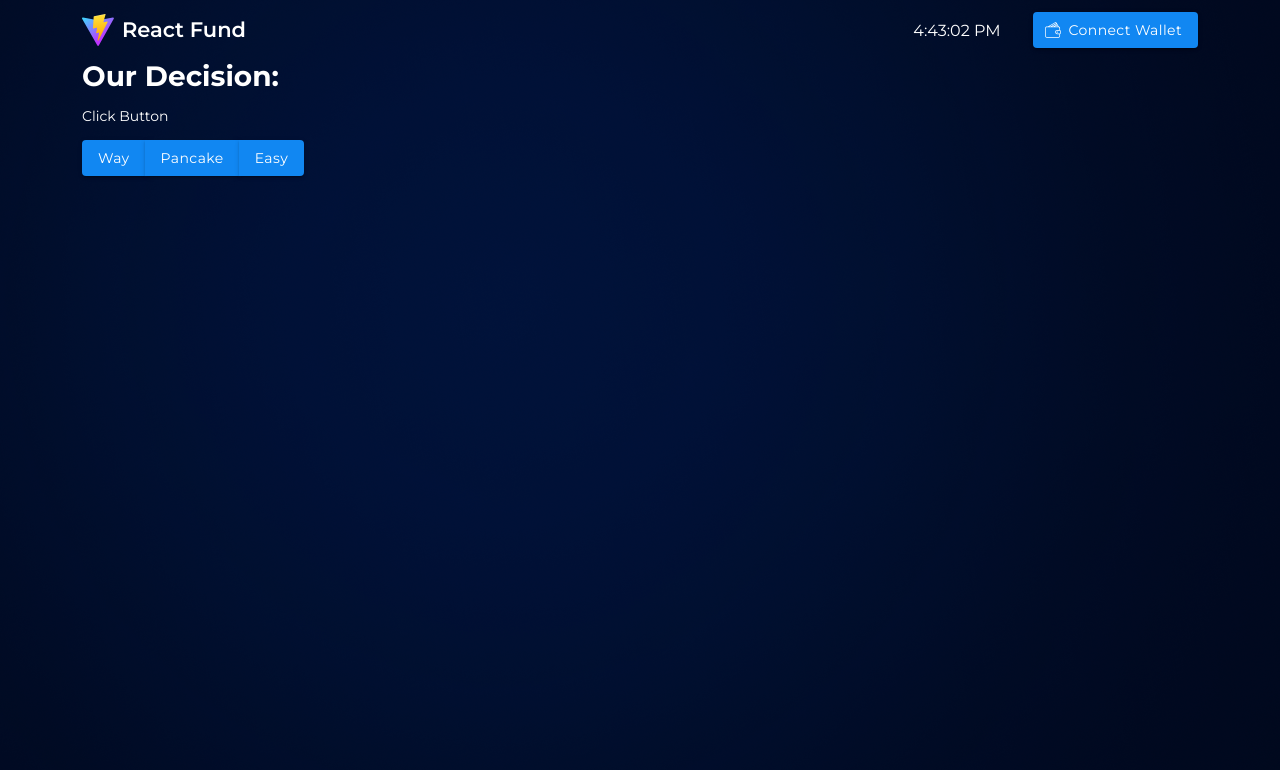
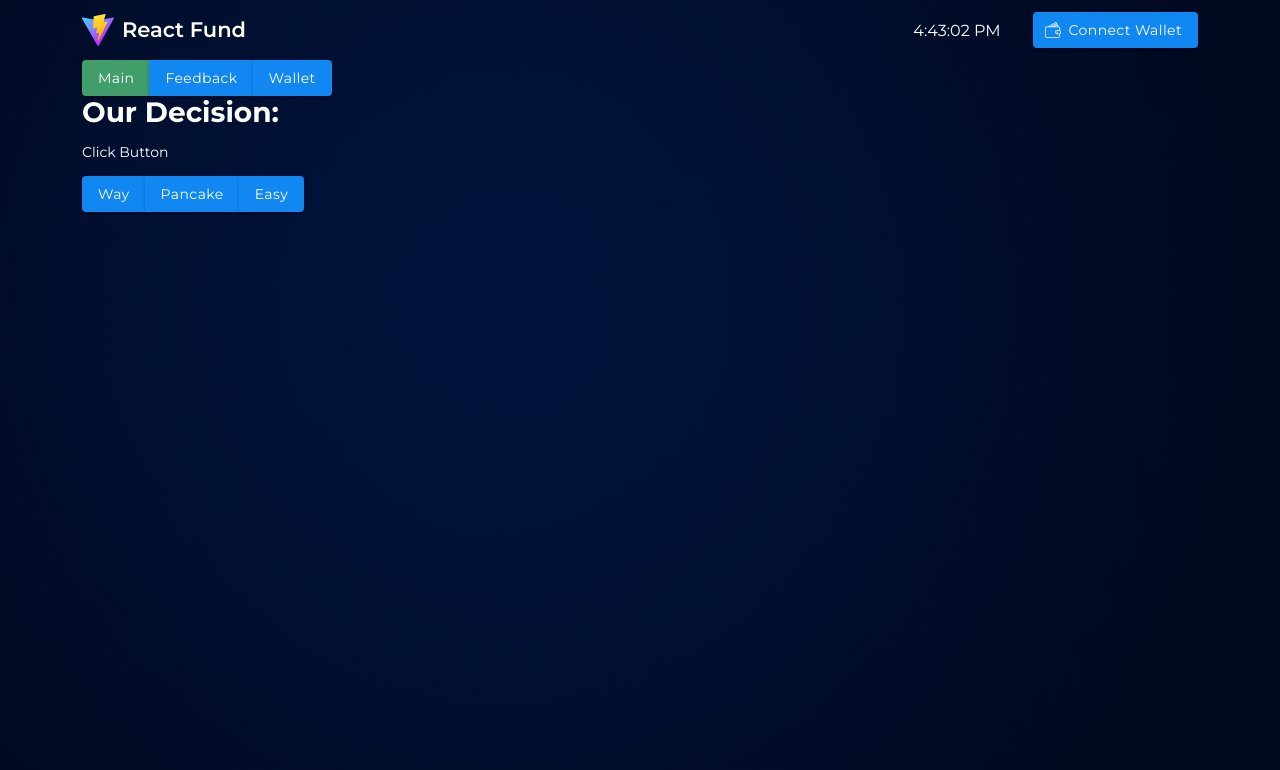
Before and after one commit to Swilsakov/react-fund-project, a React (Vite) app: page / in a window 1280 px wide. Shown: the top 770 px of the page. Built offline with nearby package versions, Linux system fonts and the light colour scheme.

Commit message:
add tabs

```diff
--- /dev/null
+++ b/src/features/FeedbackSection/FeedbackSection.tsx
@@ -0,0 +1,5 @@
+import React from "react";
+
+export const FeedbackSection = () => {
+  return <div>FeedbackSection</div>;
+};
--- /dev/null
+++ b/src/features/TabsSection/TabsSection.tsx
@@ -0,0 +1,37 @@
+import { ButtonUI } from "@/shared/ui/Button";
+import { ButtonGroup } from "@mui/material";
+
+interface TabsSectionProps {
+  handleChangeTab: (tab: string) => void;
+  currentTab: string;
+}
+
+export const TabsSection = ({
+  handleChangeTab,
+  currentTab,
+}: TabsSectionProps) => {
+  return (
+    <>
+      <ButtonGroup>
+        <ButtonUI
+          onClick={() => handleChangeTab("main")}
+          isActive={currentTab === "main"}
+        >
+          Main
+        </ButtonUI>
+        <ButtonUI
+          onClick={() => handleChangeTab("feedback")}
+          isActive={currentTab === "feedback"}
+        >
+          Feedback
+        </ButtonUI>
+        <ButtonUI
+          onClick={() => handleChangeTab("wallet")}
+          isActive={currentTab === "wallet"}
+        >
+          Wallet
+        </ButtonUI>
+      </ButtonGroup>
+    </>
+  );
+};
--- a/src/features/TextSection/TextSection.tsx
+++ b/src/features/TextSection/TextSection.tsx
@@ -11,7 +11,7 @@ const StyledTextSection = styled.section`
   gap: 12px;
 `;
 
-const TextSection = () => {
+export const TextSection = () => {
   const [contentType, setContentType] = useState("");
   const handleClick = (type: string) => {
     setContentType(type);
@@ -47,5 +47,3 @@ const TextSection = () => {
     </StyledTextSection>
   );
 };
-
-export default TextSection;
--- /dev/null
+++ b/src/features/WalletSection/WalletSection.tsx
@@ -0,0 +1,3 @@
+export const WalletSection = () => {
+  return <div>WalletSection</div>;
+};
--- a/src/features/index.ts
+++ b/src/features/index.ts
@@ -1 +1,5 @@
+export { WalletSection } from "./WalletSection/WalletSection";
 export { CurrentTime } from "./CurrentTime/CurrentTime";
+export { TextSection } from "./TextSection/TextSection";
+export { TabsSection } from "./TabsSection/TabsSection";
+export { FeedbackSection } from "./FeedbackSection/FeedbackSection";
--- a/src/pages/Home/Home.tsx
+++ b/src/pages/Home/Home.tsx
@@ -1,5 +1,11 @@
-import TextSection from "@/features/TextSection/TextSection";
+import {
+  FeedbackSection,
+  TabsSection,
+  TextSection,
+  WalletSection,
+} from "@/features";
 import Header from "@/widgets/Header/Header";
+import { useState } from "react";
 import styled from "styled-components";
 
 const StyledHomePageMain = styled.main`
@@ -8,11 +14,21 @@ const StyledHomePageMain = styled.main`
 `;
 
 export const Home = () => {
+  const [tab, setTab] = useState("main");
+
   return (
     <>
       <Header />
+
       <StyledHomePageMain>
-        <TextSection />
+        <TabsSection
+          handleChangeTab={(currentTab) => setTab(currentTab)}
+          currentTab={tab}
+        />
+
+        {tab === "main" && <TextSection />}
+        {tab === "feedback" && <FeedbackSection />}
+        {tab === "wallet" && <WalletSection />}
       </StyledHomePageMain>
     </>
   );
```
